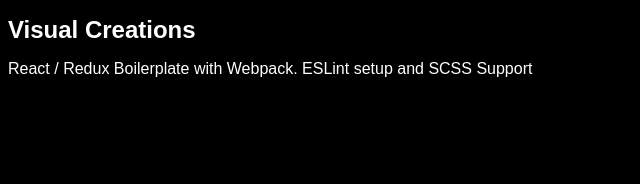
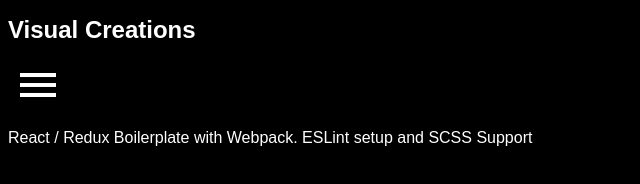
Before and after one commit to akarpas/visualcreations, a React app: page / in a window 1280 px wide. Shown: the whole page, without its empty margins (0-640 px from the left). Built offline with nearby package versions, Linux system fonts and the light colour scheme.

Commit message:
chore: add basic burger menu button with toggle state

```diff
--- a/src/components/App.js
+++ b/src/components/App.js
@@ -1,15 +1,32 @@
-import React from 'react';
+import React, { useState } from 'react';
 import { Switch, BrowserRouter, Route } from 'react-router-dom';
 
 import style from './App.scss';
 
-const App = () => (
+const App = () => {
+  const [isBurgerOn, setIsBurgerOn] = useState(false);
+
+  const toggleMenu = () => {
+    setIsBurgerOn(!isBurgerOn);
+  }
+
+  return (
     <div className={style.wrapper}>
       <header className={style.header}>
         <h1 className={style.headerTitle}>Visual Creations</h1>
+        <div className={style.menu}>
+          <button onClick={toggleMenu}>
+            {isBurgerOn
+              ? <i id="menu" className="material-icons">close</i>
+              : <i id="menu" className="material-icons">menu</i>}
+          </button>
+        </div>
       </header>
+      <div className={style.content}>
         <p>React / Redux Boilerplate with Webpack. ESLint setup and SCSS Support</p>
       </div>
-);
+    </div>
+  )
+};
 
 export default App;
--- a/src/components/App.scss
+++ b/src/components/App.scss
@@ -4,8 +4,19 @@
   color: white;
 }
 
+button {
+  outline: none;
+  background-color: transparent;
+  border-style: none;
+  color: white;
+}
+
 h1 {
   font-size: 1.5em; // 2em;
+}
+
+i {
+  font-size: 48px !important;
 }
 
 .wrapper {
@@ -19,6 +30,7 @@
   display: flex;
   flex-flow: row;
   justify-content: space-between;
+  align-items: center;
   color: white;
   width: 90vw;
   padding-left: 5vw;
@@ -28,3 +40,9 @@
 .headerTitle {
   width: 50%;
 }
+
+.content {
+  width: 90vw;
+  padding-left: 5vw;
+  padding-right: 5vw;
+}
```
Lines whose indentation alone changed are shown as unchanged.
